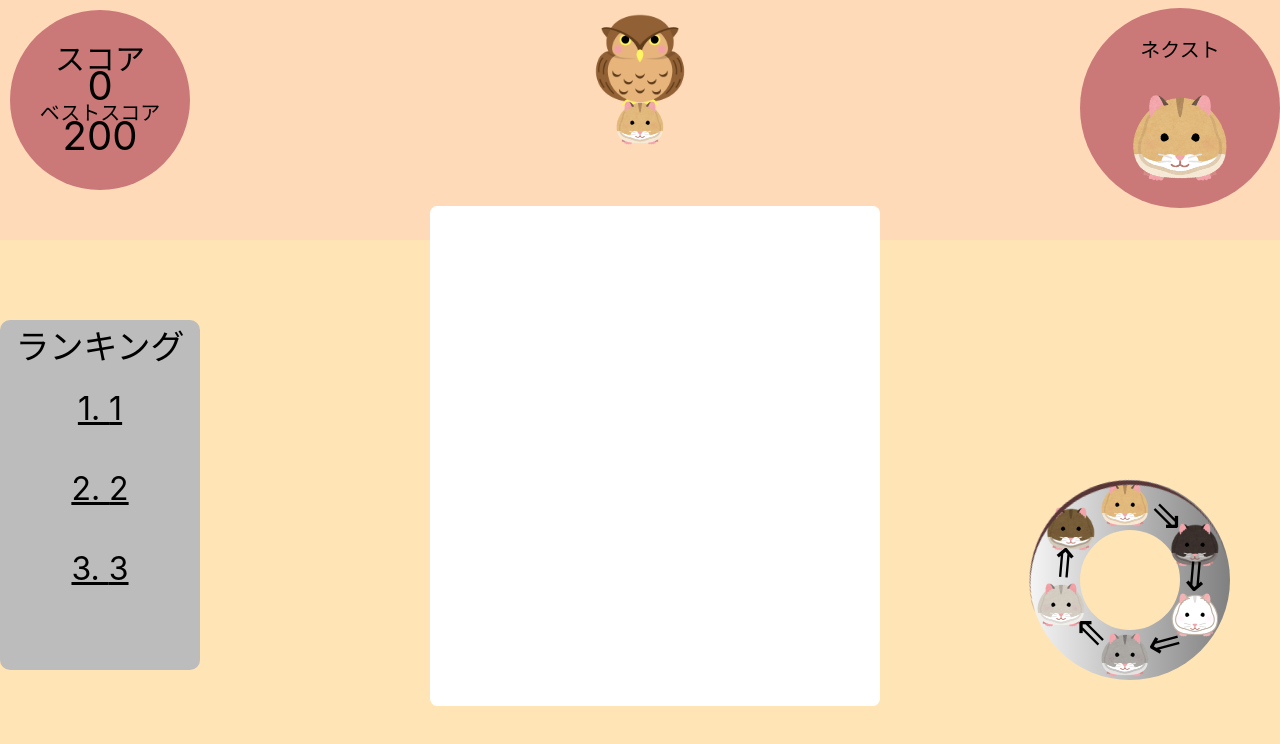
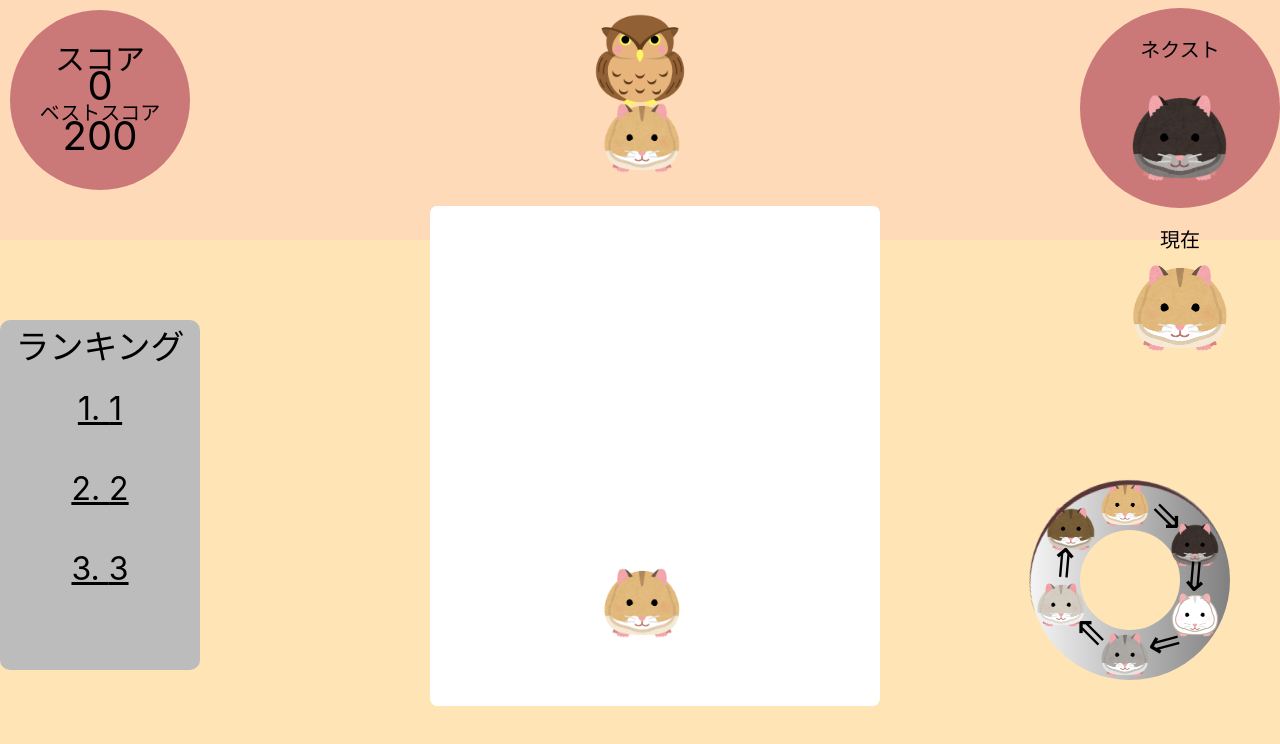
Before and after one commit to CA01971028/fruit_game, a React (Create React App) app in the folder game/frontend/: page / in a window 1280 px wide. Shown: the top 744 px of the page. Built offline with nearby package versions, Linux system fonts and the light colour scheme; no server answers.

Commit message:
animal ball random change
fix animal ball random chenged.

```diff
--- a/game/frontend/src/compornent/Animal_ball.tsx
+++ b/game/frontend/src/compornent/Animal_ball.tsx
@@ -148,7 +148,7 @@ const Animal_ball: React.FC<AnimalBallProps> = (props) => {
       style={{
         position: 'absolute',
         top: `${topPosition + 100 + radius}px`,
-        left: `${owlLeft + radius * 2}px`,
+        left: `${owlLeft + radius * 1.3}px`,
         transform: 'translate(-50%, -50%)',
       }}
     >
--- a/game/frontend/src/compornent/next.tsx
+++ b/game/frontend/src/compornent/next.tsx
@@ -6,39 +6,43 @@ import ham1 from '../img/hamster.png';
 import ham2 from '../img/animal_hamster6.png';
 import ham3 from '../img/animal_hamster5.png';
 import ham4 from '../img/animal_hamster4.png';
+import ham5 from '../img/animal_hamster3.png'; // 新しいハムスターの画像を追加する
 
 function Next() {
   const [hamsterSize, setHamsterSize] = useState<number>(100);
-  const [hamsterKind, setHamsterKind] = useState<string>(ham1);
-  const [current,setCurrent] = useState<string>(ham1);
-  const [currentSize,setCurrentSize] = useState<number>(50)
+  const [nextham, setNextham] = useState<string>(ham1);
+  const [current, setCurrent] = useState<string>(ham1);
+  const [currentSize, setCurrentSize] = useState<number>(100);
+
   const getRandomNumber = () => {
     const randomValue = Math.ceil(Math.random() * 10);
-
-        // 確率に基づいて数字を選択
-        if (randomValue <= 4) {
-          setHamsterKind(ham1);
+    if (current === ham1) {
+      setNextham(ham2);
+    } else if (current === ham2) {
+      setNextham(ham3);
+    } else if (current === ham3) {
+      setNextham(ham4);
+    } else if (current === ham4) {
+      setNextham(ham5); // 新しいハムスターの画像をランダムに選択する場合はここにランダム関数を書く
+    } else {
+      setNextham(ham1); // 最後のハムスターの場合は最初に戻る
+    }
     setHamsterSize(100);
-        } else if (randomValue <= 7) {
-          setHamsterKind(ham2);
-          setHamsterSize(100);
-        } else if (randomValue <= 9) {
-          setHamsterKind(ham3);
-          setHamsterSize(100);
-        } else {
-          setHamsterKind(ham4);
-          setHamsterSize(100);
-        }
   };
 
-    const Changecurrent = () =>{
-      setCurrent(hamsterKind)
-      setCurrentSize(hamsterSize)
-    }
+  const Changecurrent = () => {
+    setCurrent(nextham);
+    setCurrentSize(hamsterSize);
+  };
+
+  useEffect(() => {
+    getRandomNumber();
+  }, [current]); // current の変更時に新しいハムスターを選択する
+
   const rectangleProps = {
     getRandomNumber,
     Changecurrent,
-      current
+    current,
   };
 
   return (
@@ -46,24 +50,24 @@ function Next() {
       <div className="circle">
         <Box
           component="img"
-          src={current}
-          alt="ハムスター各種"
+          src={nextham}
+          alt="次のハムスター各種"
           height={hamsterSize}
           width={hamsterSize}
           sx={{ position: 'absolute', top: '80px', left: 'auto' }}
         />
-        {/* <Box
+        <Box
           component="img"
           src={current}
-          alt="ハムスター各種"
+          alt="現在のハムスター各種"
           height={currentSize}
           width={currentSize}
           sx={{ position: 'absolute', top: '250px', left: 'auto' }}
-        /> */}
+        />
         <span className="text">ネクスト</span>
-        {/* <Box component="span"className="text"sx={{ position: 'absolute', top: '230px', left: '50%' }}>現在</Box> */}
+        <Box component="span" className="text" sx={{ position: 'absolute', top: '230px', left: '50%' }}>現在</Box>
       </div>
-      <Rectangle {...rectangleProps}/>
+      <Rectangle {...rectangleProps} />
     </>
   );
 }
--- a/game/frontend/src/compornent/rectangle.tsx
+++ b/game/frontend/src/compornent/rectangle.tsx
@@ -1,15 +1,13 @@
-// Rectangle.tsx
-// 必要なモジュールと画像のインポート
 import React, { useState, useEffect } from 'react';
-import owlImage from '../img/owl.png'; // フクロウの画像
-import ham1 from '../img/hamster.png'; // ハムスターの画像
-import ham2 from '../img/animal_hamster6.png'; // ハムスターの画像2
-import ham3 from '../img/animal_hamster5.png'; // ハムスターの画像3
-import ham4 from '../img/animal_hamster4.png'; // ハムスターの画像4
-import ham5 from '../img/animal_hamster3.png'; // ハムスターの画像5
-import ham6 from '../img/animal_hamster2.png'; // ハムスターの画像6
-import Animal_ball from './Animal_ball'; // Animal_ballコンポーネントのインポート
-import { Box } from '@mui/material'; // Material UIのBoxコンポーネントのインポート
+import owlImage from '../img/owl.png';
+import ham1 from '../img/hamster.png';
+import ham2 from '../img/animal_hamster6.png';
+import ham3 from '../img/animal_hamster5.png';
+import ham4 from '../img/animal_hamster4.png';
+import ham5 from '../img/animal_hamster3.png';
+import ham6 from '../img/animal_hamster2.png';
+import Animal_ball from './Animal_ball';
+import { Box } from '@mui/material';
 
 // ハムスターの辞書型を定義
 type HamsterDictionary = {
@@ -23,7 +21,6 @@ type HamsterDictionary = {
     stopped: boolean;
   };
 }
-
 
 // ハムスターのリストを定義
 const hamsterImages = [
@@ -59,24 +56,24 @@ const Hamsters : Hamster[] = [
 interface RectangleProps {
   getRandomNumber: () => void;
   Changecurrent: () => void;
-  current:string;
+  current: string;
 }
 
 // Rectangleコンポーネントを定義
-const Rectangle: React.FC<RectangleProps> = ({ getRandomNumber,Changecurrent,current}) => {
-  const screenWidth:number = window.innerWidth; // 画面の幅を取得
-  const basketWidth:number = 450; // バスケットの幅
-  const basketHeight:number = 500; // バスケットの高さ
-  const basketTop:number = 0; // バスケットの上位置
-  const basketleft:number = ((screenWidth/2) - 225); // バスケットの左位置
-  const owlSize:number = 100; // フクロウのサイズ
-  const hamsterradius:number = 25; // ハムスターの初期半径
-  const widthMove:number = 20; // 移動量
-  const [owlLeft, setOwlLeft] = useState<number>((screenWidth - owlSize) / 2); // フクロウの初期位置の状態
+const Rectangle: React.FC<RectangleProps> = ({ getRandomNumber, Changecurrent, current }) => {
+  const screenWidth: number = window.innerWidth;
+  const basketWidth: number = 450;
+  const basketHeight: number = 500;
+  const basketTop: number = 0;
+  const basketleft: number = ((screenWidth / 2) - 225);
+  const owlSize: number = 100;
+  const widthMove: number = 20;
+  const [hamsterradius, setHamsterradius] = useState<number>(40);
+  const [owlLeft, setOwlLeft] = useState<number>((screenWidth - owlSize) / 2);
   const [hamsters, setHamsters] = useState<HamsterDictionary>({
-    0: { id: 0, radius: hamsterradius, image: ham1, drop: false, top: 0, left: (screenWidth - owlSize) / 2, stopped: false }
-  }); // ハムスターの状態を辞書で管理
-  const [nextHamsterId, setNextHamsterId] = useState(1); // 次のハムスターのIDを管理
+    0: { id: 0, radius: hamsterradius, image: current, drop: false, top: 0, left: (screenWidth - owlSize) / 2, stopped: false }
+  });
+  const [nextHamsterId, setNextHamsterId] = useState(1);
 
   // マウス移動時の処理
   const handleMouseMove = (event: MouseEvent) => {
@@ -95,24 +92,24 @@ const Rectangle: React.FC<RectangleProps> = ({ getRandomNumber,Changecurrent,cur
 
   // マウスクリック時の処理
   const handleMouseClick = () => {
+    Changecurrent();
+  };
+
+  // currentが変更されたときの処理
+  useEffect(() => {
+    if (current) {
       setHamsters(prevHamsters => {
-
         const updatedHamsters = { ...prevHamsters };
-
-      // 最後のハムスターを落とす
         const lastHamsterId = Object.keys(updatedHamsters).length - 1;
         updatedHamsters[lastHamsterId].drop = true;
-      // 更新されたハムスターの位置を設定
         updatedHamsters[lastHamsterId].left = owlLeft;
-      // 新しいハムスターを追加
         updatedHamsters[nextHamsterId] = { id: nextHamsterId, radius: hamsterradius, image: current, drop: false, top: 0, left: owlLeft, stopped: false };
         setNextHamsterId(nextHamsterId + 1);
-      Changecurrent();
-      getRandomNumber();
         return updatedHamsters;
       });
-  };
-
+      getRandomNumber();
+    }
+  }, [current]);
 
   useEffect(() => {
     window.addEventListener('mousemove', handleMouseMove);
@@ -121,7 +118,7 @@ const Rectangle: React.FC<RectangleProps> = ({ getRandomNumber,Changecurrent,cur
       window.removeEventListener('mousemove', handleMouseMove);
       window.removeEventListener('click', handleMouseClick);
     };
-  }, [owlLeft, hamsters, nextHamsterId]); // 依存配列に必要な状態を追加
+  }, [owlLeft, hamsters, nextHamsterId]);
 
   return (
     <>
@@ -154,4 +151,4 @@ const Rectangle: React.FC<RectangleProps> = ({ getRandomNumber,Changecurrent,cur
   );
 }
 
-export default Rectangle; // Rectangleコンポーネントをエクスポート
+export default Rectangle;
```
Lines whose indentation alone changed are shown as unchanged.
